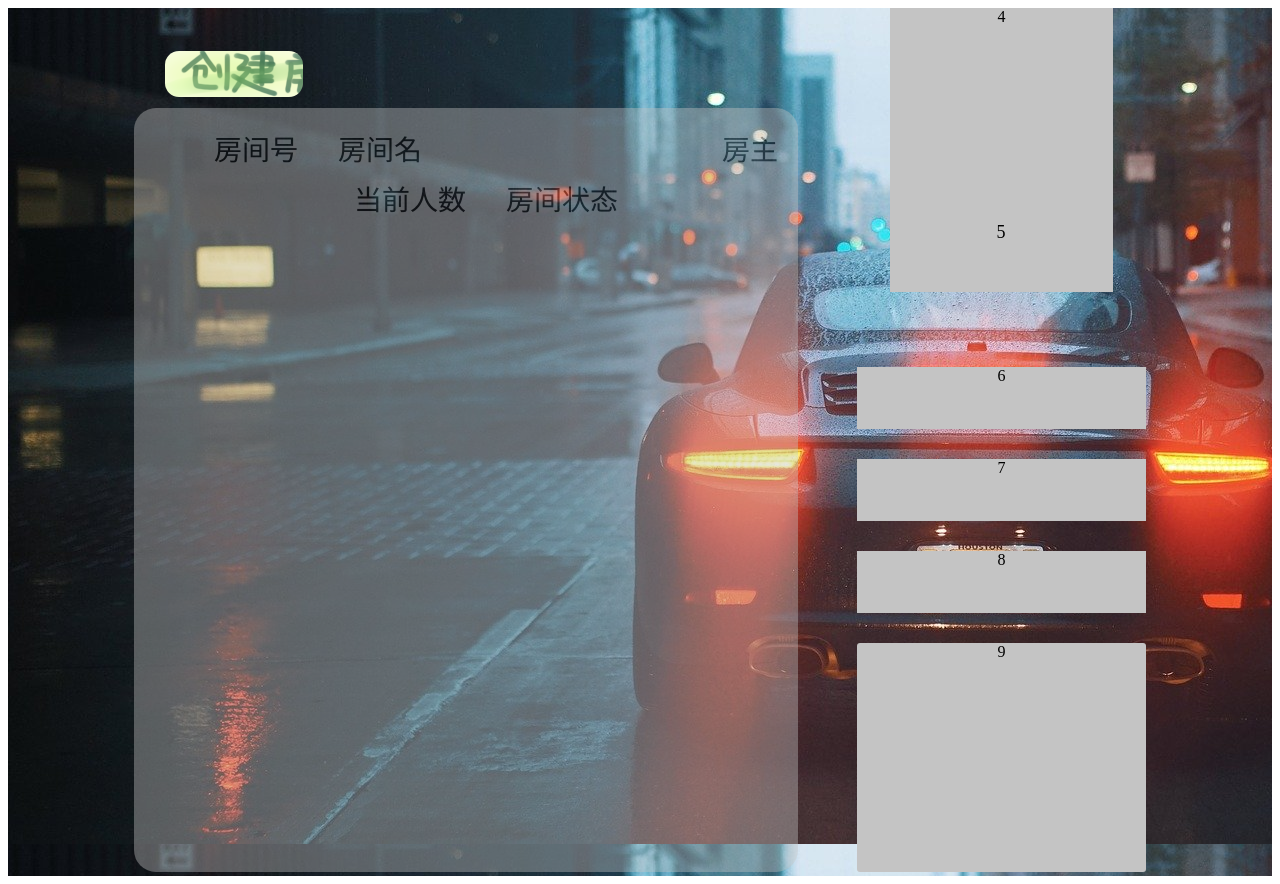
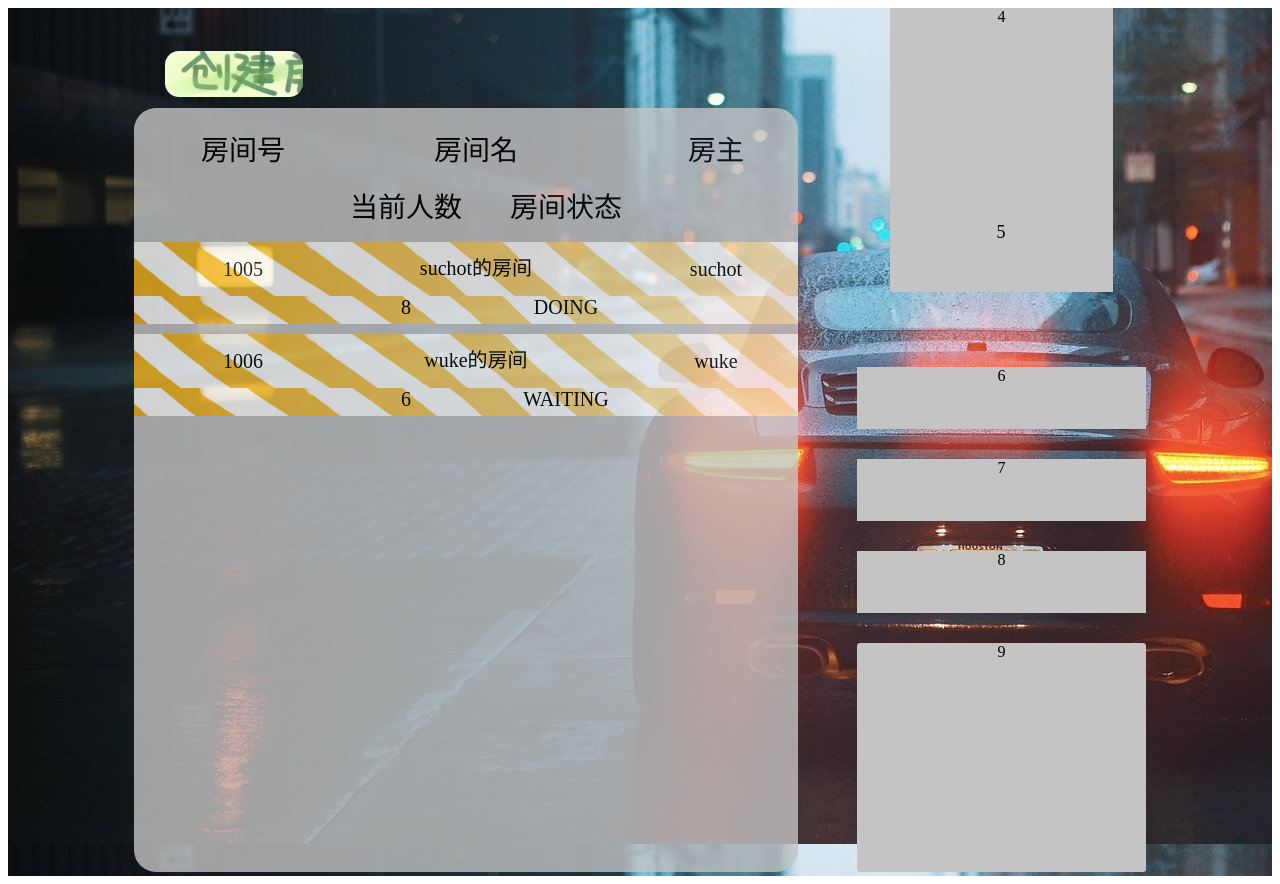
Before and after one commit to suchen9209/poke-room, a React (Vite) app: page /room in a window 1280 px wide. Built offline with nearby package versions, Linux system fonts and the light colour scheme.

Commit message:
列表样式

```diff
--- a/src/room/RoomList.css
+++ b/src/room/RoomList.css
@@ -25,7 +25,7 @@
 
     background: #C4C4C4;
     border-radius: 22px;
-    opacity: 40%;
+    opacity: 80%;
 
 }
 
--- a/src/room/RoomListPanel.jsx
+++ b/src/room/RoomListPanel.jsx
@@ -10,38 +10,55 @@ function RoomListPanel() {
     //     cursor: "pointer",
     //     borderRadius:14
     // };
-    const baseLine = {
+    const topLine = {
         marginTop : 10,
         fontSize:28,
-        position:"absolute",
     }
-    const baseColumn = {
-        display: "inline-block",
-        marginLeft:0
+    const roomLine = {
+        marginTop : 10,
+        fontSize:20,
+        background:"url('/img/line_bg.png')"
     }
-    let column_1 = new ColumnBase(60);
-    let column_2 = new ColumnBase(40);
-    let column_3 = new ColumnBase(300);
-    let column_4 = new ColumnBase(40);
-    let column_5 = new ColumnBase(40);
+    let column_1 = new ColumnBase(34,86);
+    let column_2 = new ColumnBase(40,300);
+    let column_3 = new ColumnBase(40,100);
+    let column_4 = new ColumnBase(40,120);
+    let column_5 = new ColumnBase(40,120);
 
     return (
         <div className="Room-list-panel">
-            <div style={baseLine}>
+            <div style={topLine}>
                 <span style={column_1}>房间号</span>
                 <span style={column_2}>房间名</span>
                 <span style={column_3}>房主</span>
                 <span style={column_4}>当前人数</span>
                 <span style={column_5}>房间状态</span>
             </div>
+            <div style={roomLine}>
+                <span style={column_1}>1005</span>
+                <span style={column_2}>suchot的房间</span>
+                <span style={column_3}>suchot</span>
+                <span style={column_4}>8</span>
+                <span style={column_5}>DOING</span>
+            </div>
+            <div style={roomLine}>
+                <span style={column_1}>1006</span>
+                <span style={column_2}>wuke的房间</span>
+                <span style={column_3}>wuke</span>
+                <span style={column_4}>6</span>
+                <span style={column_5}>WAITING</span>
+            </div>
         </div>
     )
 }
 
-function ColumnBase(left){
+function ColumnBase(left,width){
     this.display = "inline-block";
     this.marginLeft = left;
     this.marginTop = 10;
+    this.width = width;
+    this.overflow = "hidden";
+
 }
 
 export default RoomListPanel
```
Also changed, not shown: img/line_bg.png (added).
